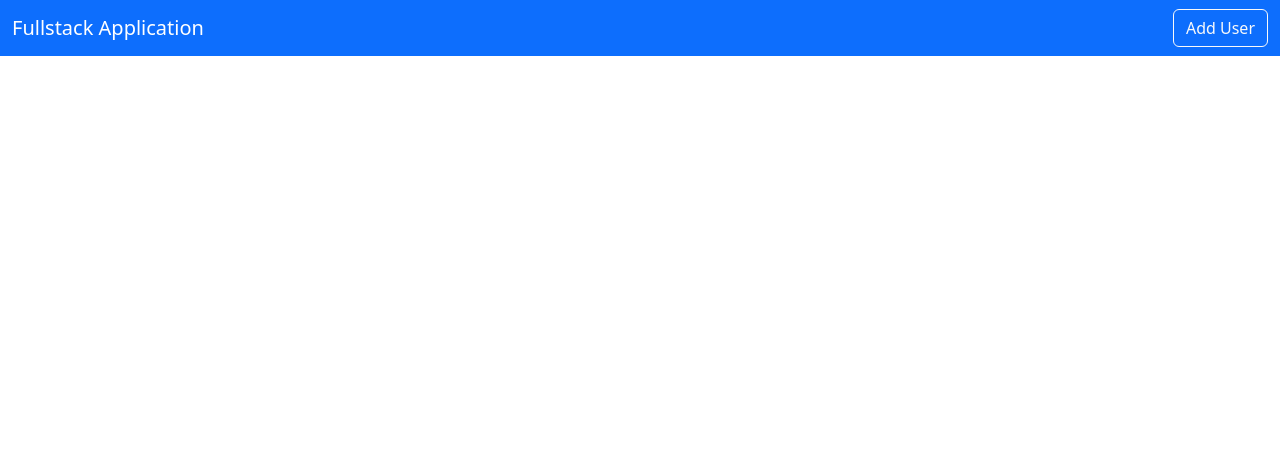
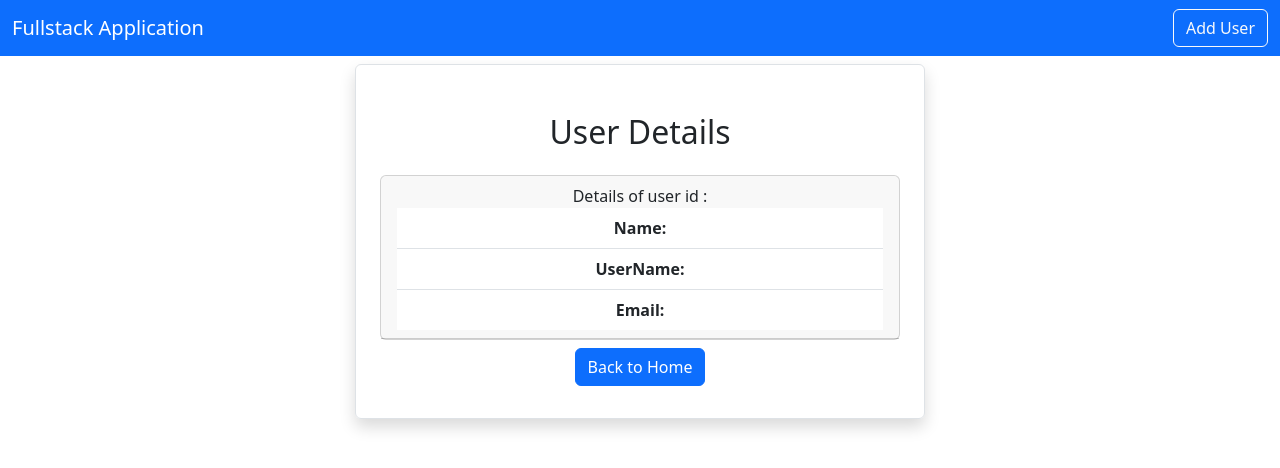
Before and after one commit to ajaypradeep111/fullstack-front, a React (Create React App) app: page /viewuser/1 in a window 1280 px wide. Shown: the top 468 px of the page. Built offline with nearby package versions, Linux system fonts and the light colour scheme; no server answers.

Commit message:
Add ViewUser component and update routing; enhance Home component with user deletion functionality

```diff
--- a/src/App.js
+++ b/src/App.js
@@ -5,6 +5,7 @@
 import { BrowserRouter as Router, Routes, Route} from 'react-router-dom';
 import AddUser from './users/AddUser';
 import EditUser from './users/EditUser';
+import ViewUser from './users/ViewUser';
 
 function App() {
   return <div className="App">
@@ -14,6 +15,7 @@
         <Route exact path='/' element={<Home />} />
         <Route exact path='/adduser' element={<AddUser />} />
         <Route exact path='/edituser/:id' element={<EditUser />} />
+        <Route exact path='/viewuser/:id' element={<ViewUser />} />
       </Routes>
     </Router>
   </div>
--- a/src/layout/Navbar.js
+++ b/src/layout/Navbar.js
@@ -6,7 +6,7 @@
     <div>
     <nav className="navbar navbar-expand-lg navbar-dark bg-primary">
         <div className="container-fluid">
-            <a className="navbar-brand" href="#">Fullstack Application</a>
+            <Link className="navbar-brand" to="/">Fullstack Application</Link>
             <button
                 className="navbar-toggler"
                 type="button"
--- a/src/pages/Home.js
+++ b/src/pages/Home.js
@@ -1,9 +1,11 @@
 import React, { useEffect, useState } from 'react'
 import axios from 'axios'
-import { Link } from 'react-router-dom';
+import { Link, useParams } from 'react-router-dom';
 
 export default function Home() {
     const [users, setUsers] = React.useState([]);
+
+    const {id} = useParams();
 
     useEffect(() => {
         loadUsers();
@@ -13,6 +15,11 @@
         const result = await axios.get("http://localhost:8080/users");
         setUsers(result.data);
     };
+
+    const deleteUser = async (id) => {
+        await axios.delete(`http://localhost:8080/user/${id}`);
+        loadUsers();
+    }
     return (
         <div className='container'>
             <div className='py-4'>
@@ -35,9 +42,9 @@
                             <td>{user.username}</td>
                             <td>{user.email}</td>
                             <td>
-                                <button className='btn btn-primary mx-2'>View</button>
+                                <Link className='btn btn-primary mx-2' to={`/viewuser/${user.id}`}>View</Link>
                                 <Link className='btn btn-outline-primary mx-2' to={`/edituser/${user.id}`}>Edit</Link>
-                                <button className='btn btn-danger mx-2'>Delete</button>
+                                <button className='btn btn-danger mx-2' onClick={() => deleteUser(user.id)}>Delete</button>
                             </td>
                             </tr>
                             ))
--- a/src/users/ViewUser.js
+++ b/src/users/ViewUser.js
@@ -0,0 +1,50 @@
+import axios from 'axios';
+import React, { useEffect, useState } from 'react'
+import { Link, useParams } from 'react-router-dom'
+
+export default function ViewUser() {
+
+    const [user, setUser] = useState({
+        name: "",
+        username: "",
+        email: ""
+    });
+
+    const {id} = useParams();
+
+    useEffect(() => {
+        loadUser();
+    })
+
+    const loadUser = async () => {
+        const result = await axios.get(`http://localhost:8080/user/${id}`);
+        setUser(result.data);
+    }
+
+  return (
+    <div className='container'>
+      <div className='row'>
+        <div className='col-md-6 offset-md-3 border rounded p-4 mt-2 shadow'>
+            <h2 className='text-center m-4'>User Details</h2>
+
+            <div className='card'>
+                <div className='card-header'>Details of user id : {user.id}
+                <ul className='list-group list-group-flush'>
+                    <li className='list-group-item'>
+                        <b>Name:</b> {user.name}
+                    </li>
+                    <li className='list-group-item'>
+                        <b>UserName:</b> {user.username}
+                    </li>
+                    <li className='list-group-item'>
+                        <b>Email:</b> {user.email}
+                    </li>
+                </ul>
+                </div>
+            </div>
+            <Link className='btn btn-primary my-2' to={"/"}>Back to Home</Link>
+        </div>
+      </div>
+    </div>
+  )
+}
```
